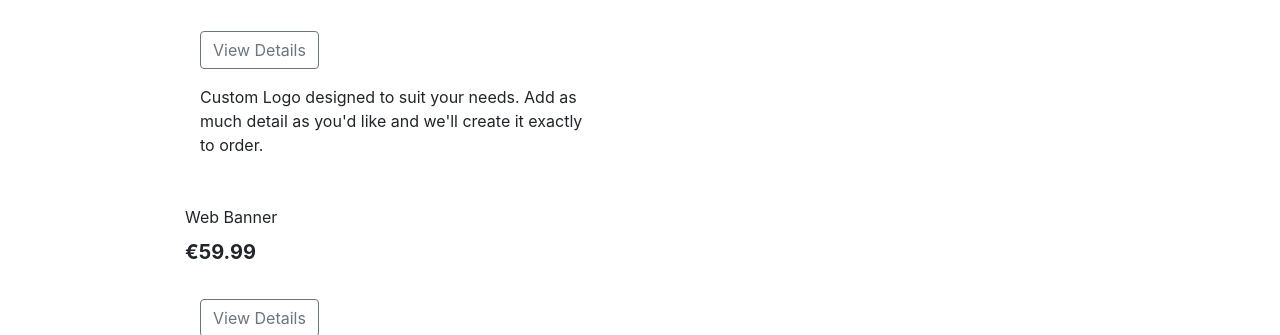
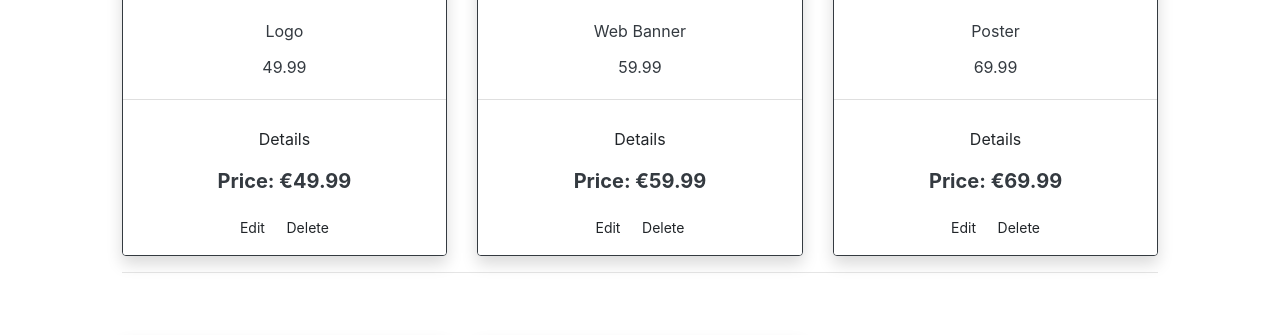
Before and after one commit to Code-Institute-Submissions/clacken-dev-ms4_JanResub, a Django app: page /products/ in a window 1280 px wide. Shown: the part 446-781 px from the top of the page. Run offline with Django 3.2, Linux system fonts and the light colour scheme; a user stored in the database is signed in; data comes from the database, SQL or seed files in the repository; both versions use the stored data as it was after the commit; some libraries are stand-ins or nearby versions.

Commit message:
Added new products page to test updated layout. Added temporary test message container

```diff
--- /dev/null
+++ b/products/templates/products/products2.html
@@ -0,0 +1,105 @@
+<!-- Entend the base.html template -->
+{% extends "base.html" %}
+<!-- Load static files -->
+{% load static %}
+
+<!-- Block page header -->
+{% block page_header %}
+    <div class="container header-container">
+        <div class="row">
+            <div class="col"></div>
+        </div>
+    </div>
+{% endblock %}
+
+<!-- Content block -->
+{% block content %}
+    <!-- All Workouts page -->
+    <div class="container-fluid txt-shadow">
+        <div class="row my-4">
+            <div class="col text-center">
+                <hr>
+                <h1 class="display-4 display-md-3 text-uppercase mb-4 text-white">Products</h1>
+                <hr>
+            </div>
+        </div>
+        <div class="row">
+            <div class="workout-container col-10 offset-1 text-dark">
+                {% for message in messages %}
+                {{ message }}
+                {% endfor %}
+                <div class="row mt-1 mb-2"></div>
+                <div class="row d-flex justify-content-evenly text-center mb-4">
+                    <!-- Django for loop to iterate through the workouts variable -->
+                    {% for product in products %}
+                        <div class="col-sm-6 col-md-6 col-lg-4">
+                            <!-- Card to display each workout -->
+                            <div class="card shadow workout-card h-100 border border-dark rounded-4">
+                                {% if product.image %}
+                                    <a href="{% url 'product_detail' product.id %}">
+                                        <img class="card-img-top img-fluid border-bottom border-dark" src="{{ product.image.url }}" alt="{{ product.service_type }}">
+                                    </a>
+                                {% else %}
+                                    <a href="{% url 'product_detail' product.id %}">
+                                        <img class="card-img-top img-fluid" src="{{ MEDIA_URL }}noimage.png" alt="{{ product.service_type }}">
+                                    </a>
+                                {% endif %}
+                                <div class="card-body txt-shadow">
+                                    <p class="card-title">{{ product.service_type }}</p>
+                                    <p class="card-text">{{ product.price }}</p>
+                                </div>
+                                <div class="card-footer bg-white rounded-4">
+                                    <div class="row">
+                                        <div class="col my-2">
+                                            <a href="{% url 'product_detail' product.id %}" class="btn btn-landing-page">Details</a>
+                                        </div>
+                                    </div>
+                                    <div class="row">
+                                        <div class="col">
+                                            <p class="lead font-weight-bold">Price: €{{ product.price }}</p>
+                                            <!-- Edit and delete buttons -->
+                                            {% if request.user.is_superuser %}
+                                            <small class="ms-3">
+                                                <a href="#" class="btn btn-landing-page btn-sm me-2">Edit</a>
+                                                <a href="#" class="btn btn-back btn-sm">Delete</a>
+                                            </small>
+                                            {% endif %}
+                                        </div>
+                                    </div>
+                                </div>
+                            </div>
+                            <!-- Card to display each workout -->
+                        </div>
+                        <!-- Add <hr> after each col depending on screen size -->
+                        {% if forloop.counter|divisibleby:1 %}
+                        <div class="col-12 d-sm-none mb-5">
+                            <hr>
+                        </div>
+                        {% endif %}
+                        {% if forloop.counter|divisibleby:2 %}
+                            <div class="col-12 d-none d-sm-block d-md-block d-lg-none mb-5">
+                                <hr>
+                            </div>
+                        {% endif %}
+                        {% if forloop.counter|divisibleby:3 %}
+                            <div class="col-12 d-none d-lg-block d-xl-block mb-5">
+                                <hr>
+                            </div>
+                        {% endif %}
+                        {% if forloop.counter|divisibleby:6 %}
+                            <div class="col-12 d-none d-md-block d-lg-none d-xl-none mb-5">
+                                <hr>
+                            </div>
+                        {% endif %}
+                    {% endfor %}
+                </div>
+            </div>
+        </div>
+    </div>
+    <!-- END All Workouts page -->
+{% endblock %}
+<!-- End Content block -->
+
+{% block postload_js %}
+    {{ block.super }}
+{% endblock %}
--- a/products/views.py
+++ b/products/views.py
@@ -16,7 +16,7 @@ def all_products(request):
         'testimonies': testimonies,
     }
 
-    return render(request, 'products/products.html', context)
+    return render(request, 'products/products2.html', context)
 
 
 def product_detail(request, product_id):
--- a/templates/base.html
+++ b/templates/base.html
@@ -150,9 +150,14 @@
             </div>
         </div>
 
+        <!--
         {% if messages %}
         <div class="message-container mt-3 mb-4">Message</div>
         {% endif %}
+        -->
+        {% for message in messages %}
+        {{ message }}
+        {% endfor %}
     </footer>
 </body>
 
```
Also changed, not shown: db.sqlite3.
